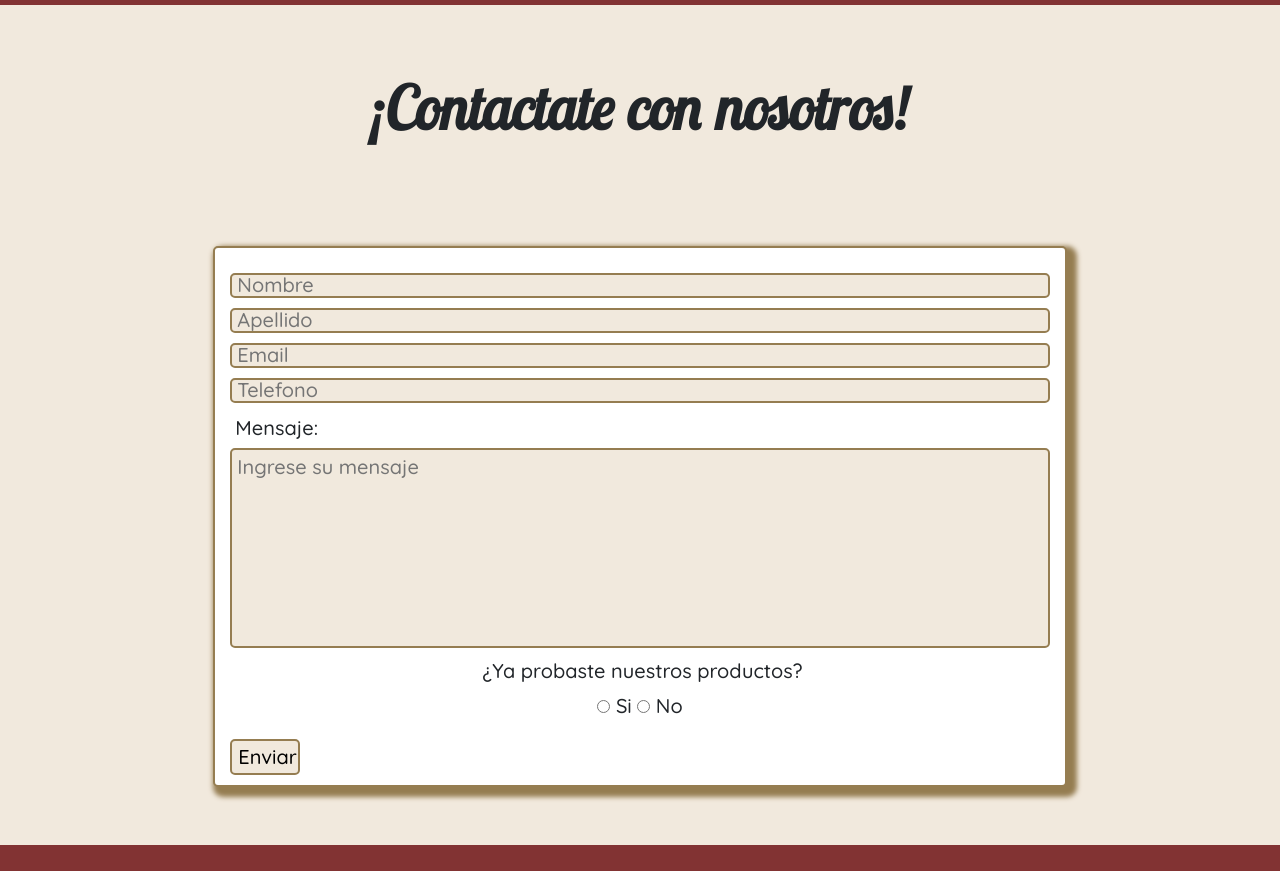
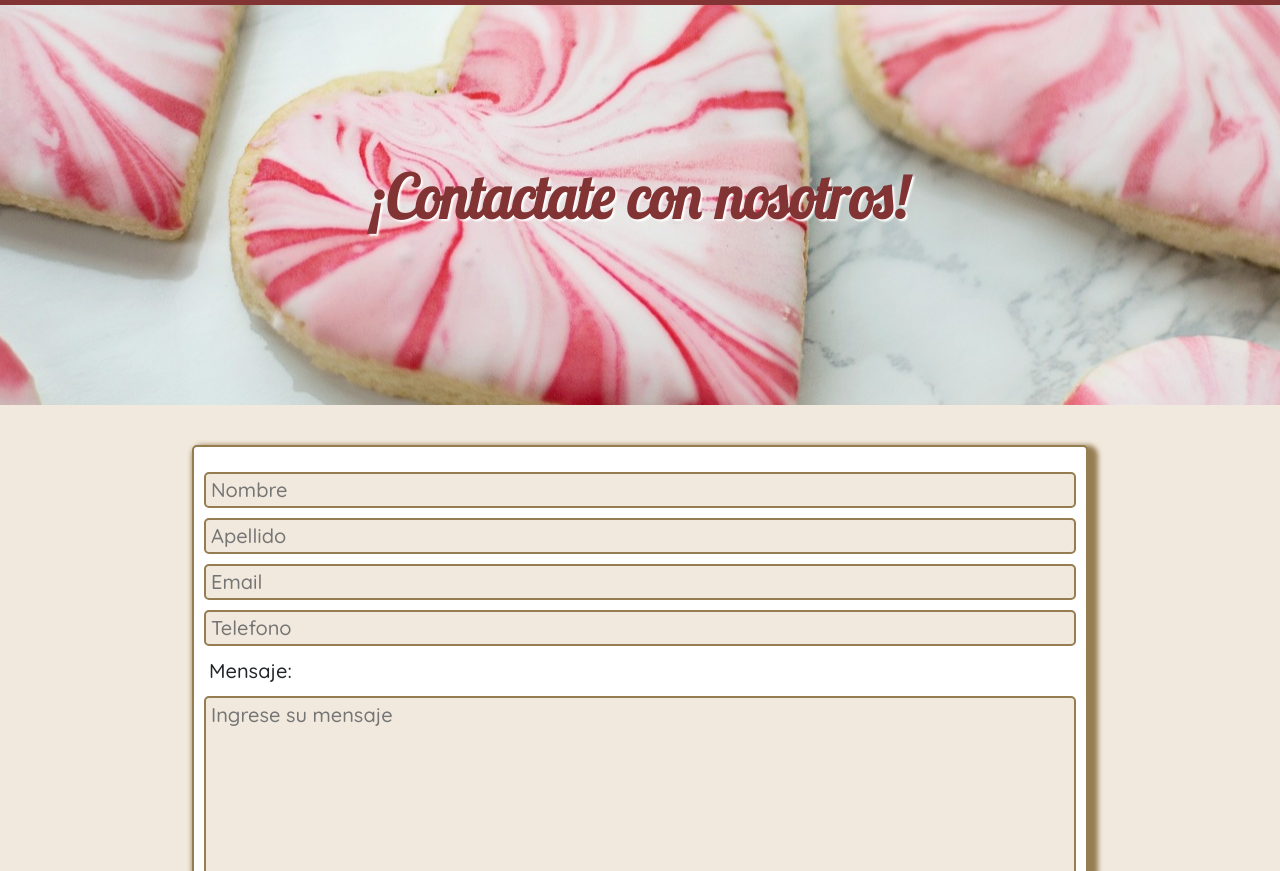
Before and after one commit to Mel130567/ProyectoCoder, a website: page pages/contacto.html in a window 1280 px wide. Shown: the part 81-952 px from the top of the page. Drawn offline with Linux system fonts and the light colour scheme.

Commit message:
cambios en rama seccion_pedidos

```diff
--- a/pages/contacto.html
+++ b/pages/contacto.html
@@ -45,9 +45,11 @@
 		  </div>
 		</nav>
 	</header>
-	<div id="formularioDeContacto" class="d-flex flex-column justify-content-around align-items-center">
-		<p class="titulo col-sm-12">¡Contactate con nosotros!</p>
-		<form class="bordesForm col-sm-10 col-lg-8" action="" method="POST" autocomplete="off">
+	<div class="bannerContacto container-fluid">
+		<p class="titulo">¡Contactate con nosotros!</p>
+	</div>
+	<div id="formularioDeContacto" class="d-flex flex-row justify-content-around align-items-center">
+		<form class="bordesForm" action="" method="POST" autocomplete="off">
 			<input type="text" class="campo bordesForm" name="nombre" placeholder="Nombre" required>
 			<input type="text" class="campo bordesForm" name="apellido" placeholder="Apellido" required>
 			<input type="email" class="campo bordesForm" name="email" placeholder="Email" required>
@@ -57,16 +59,16 @@
 				<textarea id="mensaje" class="bordesForm" placeholder="Ingrese su mensaje" required></textarea>
 			</div>
 			<div class="seccionForm">
-			<label class="campo">¿Ya probaste nuestros productos?</label>
-				<input type="radio" name="opcion">
-				<label>Si</label>
-				<input type="radio" name="opcion">
-				<label>No</label>
+				<label class="campo">¿Ya probaste nuestros productos?</label>
+					<input type="radio" name="opcion">
+					<label>Si</label>
+					<input type="radio" name="opcion">
+					<label>No</label>
 			</div>
 			<input class="enviarFormulario bordesForm" type="submit" name="enviar" value="Enviar">
 		</form>
 	</div>
-	<footer class="row text-center align-items-center flex-wrap">
+	<footer class="row m-0 text-center align-items-center flex-wrap">
 		<div class="col-md-12 col-lg-4">
 		</div>
 		<div class="menuFooter col-md-12 col-lg-4 text-white">
--- a/scss/_contacto.scss
+++ b/scss/_contacto.scss
@@ -1,17 +1,32 @@
 /*Comienzan estilos especificos para seccion CONTACTO*/
+.bannerContacto{
+	background-image: url(../img/cookiesBannerMob.jpg);
+	background-position: center;
+	background-repeat: no-repeat;
+	min-height: 400px;
+	display: flex;
+	flex-direction: row;
+	justify-content: center;
+	align-items: center;
+	p{
+		font-size: ($tamañoFuente)*3;
+		color: $fondoSecundario;
+		text-shadow:  2px 2px 2px $color1;
+	}
+}
+@media (min-width: 600px){
+	.bannerContacto{
+		background-image: url(../img/cookiesBanner.jpg);
+	}
+}
 #formularioDeContacto{
 	width: 100%;
-	min-height: 100vh;
-	margin: 20px 0px;
-	box-sizing: border-box;
-	p{
-		font-size: ($tamañoFuente)*3;
-	}
+	margin: 40px 0px;
 }
 form{
-	min-height: 75%;
-	width: 55%;
-	font-size: 20px;
+	height: 80%;
+	min-width: 70%;
+	font-size: $tamañoFuente;
 	box-sizing: border-box;
 	padding: 25px 10px 10px 10px;
 	background-color: $color1;
@@ -19,7 +34,7 @@ form{
 }
 .campo{
 	width: 100%;
-	height: 25px;
+	min-height: 25px;
 	box-sizing: border-box;
 	display: block;
 	margin-bottom: 10px;
@@ -28,7 +43,7 @@ form{
 .seccionForm{
 	display: block;
 	width: 100%;
-	min-height: 40%;
+	min-height: 80px;
 	box-sizing: border-box;
 	text-align: center;
 }
@@ -44,10 +59,13 @@ input{
 	background-color: $fondoPrincipal;
 }
 .enviarFormulario{
-	background-color: $fondoPrincipal;
-	margin-top: 10px;
-	width: 70px;
-	border-radius: 5px;
+	width: 80px;
+	padding: 0px 5px;
+	transition: all 500ms ease-in-out;
+	&:hover{
+		background-color: $fondoSecundario;
+		color: $color1;
+	}
 }
 .bordesForm{
 	border: 2px solid $color2;
--- a/scss/_generales.scss
+++ b/scss/_generales.scss
@@ -1,3 +1,4 @@
+
 body{
 	background-color: $fondoPrincipal;
 	font-family: $fuentePrincipal;
--- a/scss/_pedidos.scss
+++ b/scss/_pedidos.scss
@@ -1,34 +1,28 @@
 /*Comienzan estilos especificos para seccion PEDIDOS*/
 .banner{
-	background-image: url(../img/bannerMob.png);
+	background-image: url(../img/cupcakeBannerMob.jpg);
 	background-position: center;
 	background-repeat: no-repeat;
-	min-height: 720px;
-	width: 100%;
+	height: 400px;
 }
-@media (min-width: 992px){
+@media (min-width: 600px){
 	.banner{
-		background-image: url(../img/banner.png);
-		background-position: center;
-		background-repeat: no-repeat;
-		min-height: 400px;
+		background-image: url(../img/cupcakeBanner.jpg);
 	}
 }
-#pedidos{
-	width: 100%;
-	min-height: 80vh;
-}
 .contenidoPedidos{
-	width: 490px;
-	height: 500px;
-}
-.contenidoPedidos h2{
-	padding: 20px 0px;
+	min-height: 500px;
+	color: $color2;
+	margin: 40px 0px;
+	p{
+		text-shadow: 2px 2px 2px white;
+	}
 }
 .listas{
-	font-size: 20px;
+	font-size: 25px;
 	margin-left: 20px;
 	padding-left: 10px;
+	font-weight: $fuenteMedium;
 }
 .listas li{
 	line-height: 2em;
@@ -38,22 +32,22 @@
 	text-align: center;
 }
 .linkContacto a{
-	color: #3c1a19;
+	color: $fondoSecundario;
 	text-decoration: none;
 	font-weight: 700;
 	border: 5px solid transparent;
+	padding: 0px 5px;
 	transition: all 200ms ease-in-out;
 	&:hover{
-		color: $fondoSecundario;
 		border: 5px solid $fondoSecundario;
 	}
 }
 .lineaBorde{
-	border-top: 2px solid black ;
+	border-top: 2px solid $color2;
 }
 @media (min-width: 992px){
 	.lineaBorde{
-		border-left: 2px solid black ;
+		border-left: 2px solid $color2;
 		border-top: none;
 	}
 }
```
Also changed, not shown: index.html (+1 -1 lines), pages/pedidos.html (+3 -3 lines), pages/productos.html (+1 -1 lines), css/estilos.css, img/bannerMob.png (deleted), img/cookiesBanner.jpg (added), img/cookiesBannerMob.jpg (added), img/cupcakeBanner.jpg (added), img/cupcakeBannerMob.jpg (added), img/macaronBanner.jpg (added), 1 other file.
